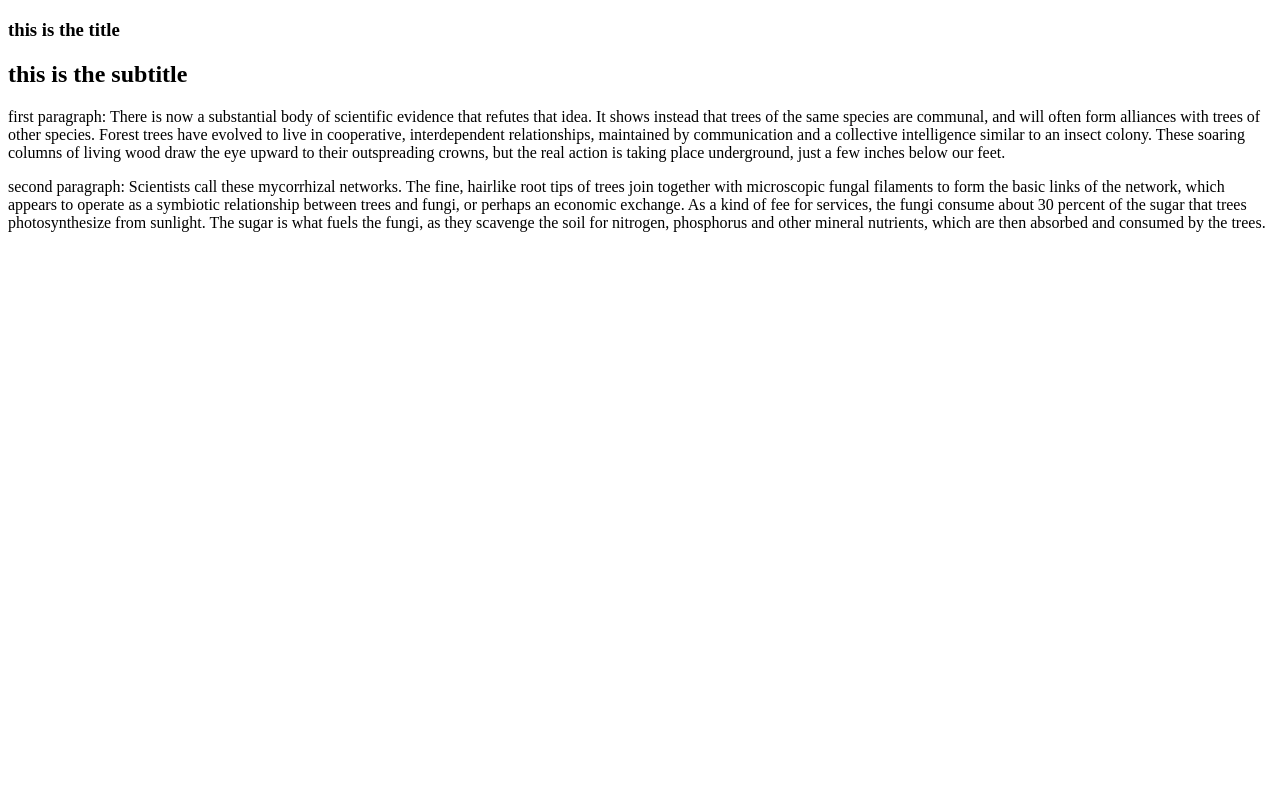
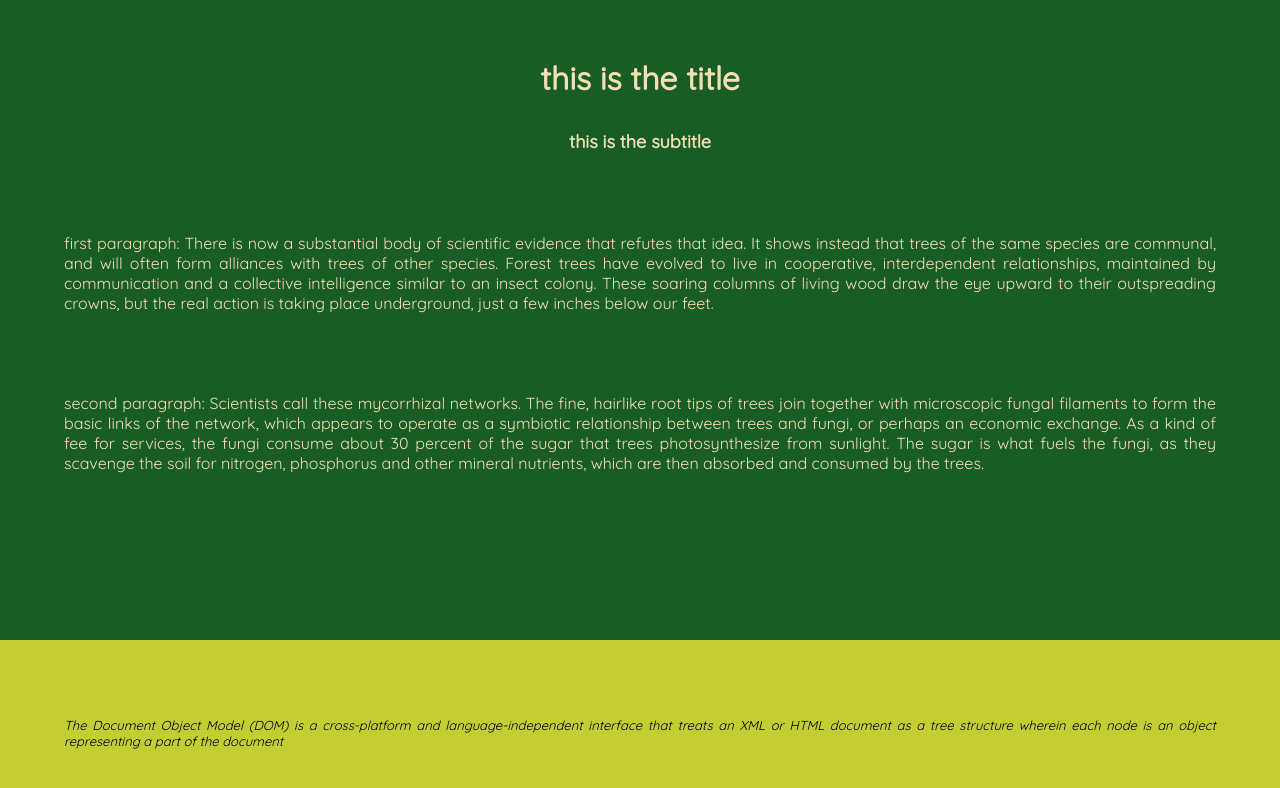
Before and after one commit to windiewhale/plant-the-tree, a plain HTML site: page frontend/index.html in a window 1280 px wide. Drawn offline with Linux system fonts and the light colour scheme.

Commit message:
add text to sidebar, clean outlook

```diff
--- a/frontend/index.html
+++ b/frontend/index.html
@@ -5,6 +5,10 @@
 	<meta http-equiv="X-UA-Compatible" content="IE=edge">
 	<meta name="viewport" content="width=device-width, initial-scale=1.0">
 	<title>really wish to plant that tree</title>
+	<link rel="stylesheet" href="style.css">
+	<link rel="preconnect" href="https://fonts.googleapis.com">
+	<link rel="preconnect" href="https://fonts.gstatic.com" crossorigin>
+	<link href="https://fonts.googleapis.com/css2?family=Quicksand&display=swap" rel="stylesheet">
 </head>
 <body>
 	<div id="root">
@@ -18,7 +22,9 @@
 				<p>second paragraph: Scientists call these mycorrhizal networks. The fine, hairlike root tips of trees join together with microscopic fungal filaments to form the basic links of the network, which appears to operate as a symbiotic relationship between trees and fungi, or perhaps an economic exchange. As a kind of fee for services, the fungi consume about 30 percent of the sugar that trees photosynthesize from sunlight. The sugar is what fuels the fungi, as they scavenge the soil for nitrogen, phosphorus and other mineral nutrients, which are then absorbed and consumed by the trees.</p>
 			</article>
 		</section>
-		<aside></aside>
+		<aside>
+			<p>The Document Object Model (DOM) is a cross-platform and language-independent interface that treats an XML or HTML document as a tree structure wherein each node is an object representing a part of the document</p>
+		</aside>
 	</div>
 </body>
 </html>
--- /dev/null
+++ b/frontend/style.css
@@ -0,0 +1,43 @@
+* {
+    font-family: 'Quicksand', sans-serif;
+}
+body{
+    background-color: green;
+    padding: 0;
+    margin: 0;
+    }
+section{
+    display: flex;
+    justify-content: center;
+    align-items: stretch;
+    padding: 0;
+    width: 100%;
+    height: 80vh;
+    background-color: #195d26;
+    color: wheat
+}
+h1{
+    font-size: xx-large;
+    text-align: center;
+    padding-top: 2%;
+}
+h2{
+    font-size: large;
+    text-align: center;
+}
+p {
+    padding: 5%;
+    padding-bottom: 0;
+    text-align: justify;
+}
+aside{
+    width: 100%;
+    height: 20vh;
+    padding-left: 15px;
+    margin-left: 15px;
+    float: right;
+    font-style: italic;
+    font-size: small;
+    background-color: rgb(195, 206, 50);
+
+}
```
